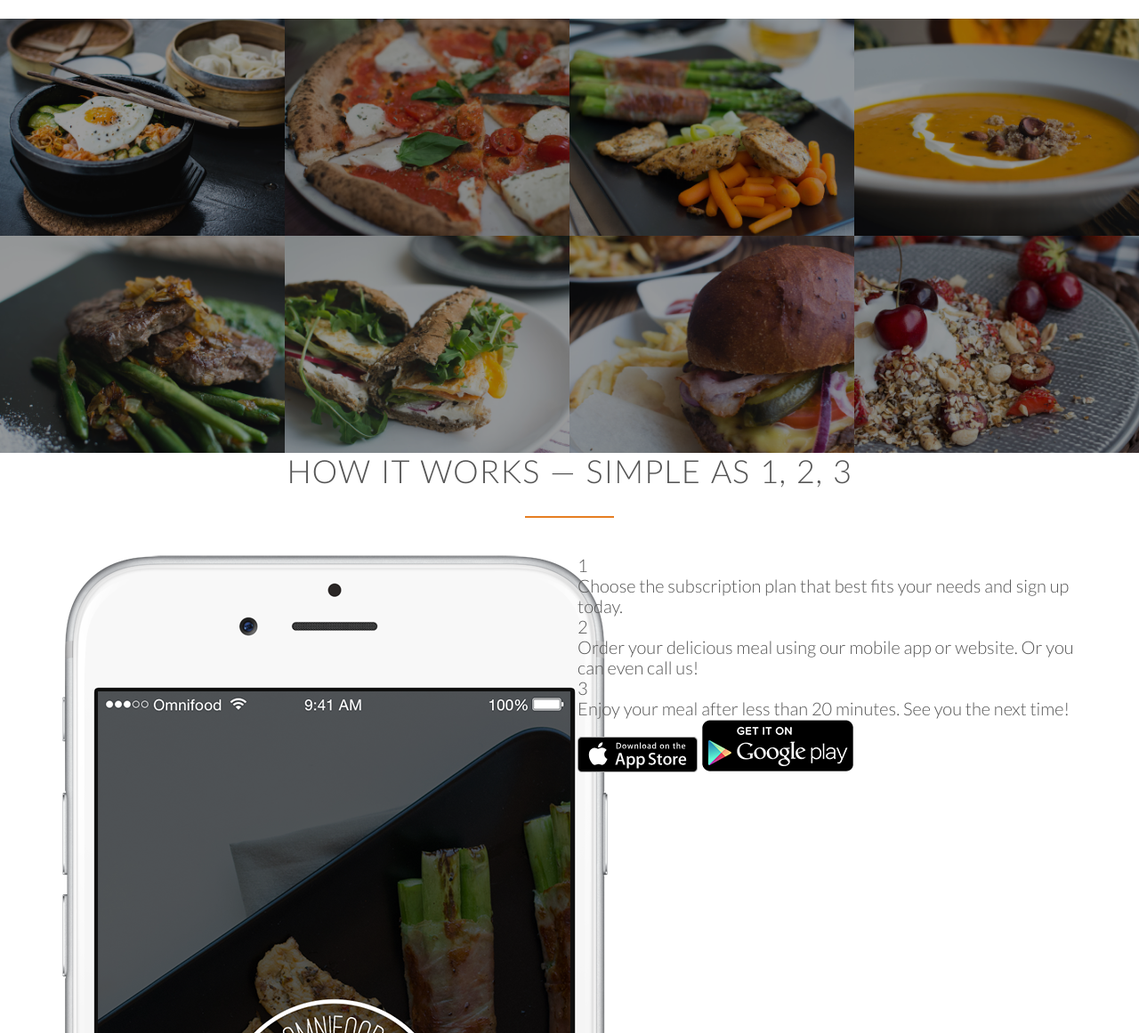
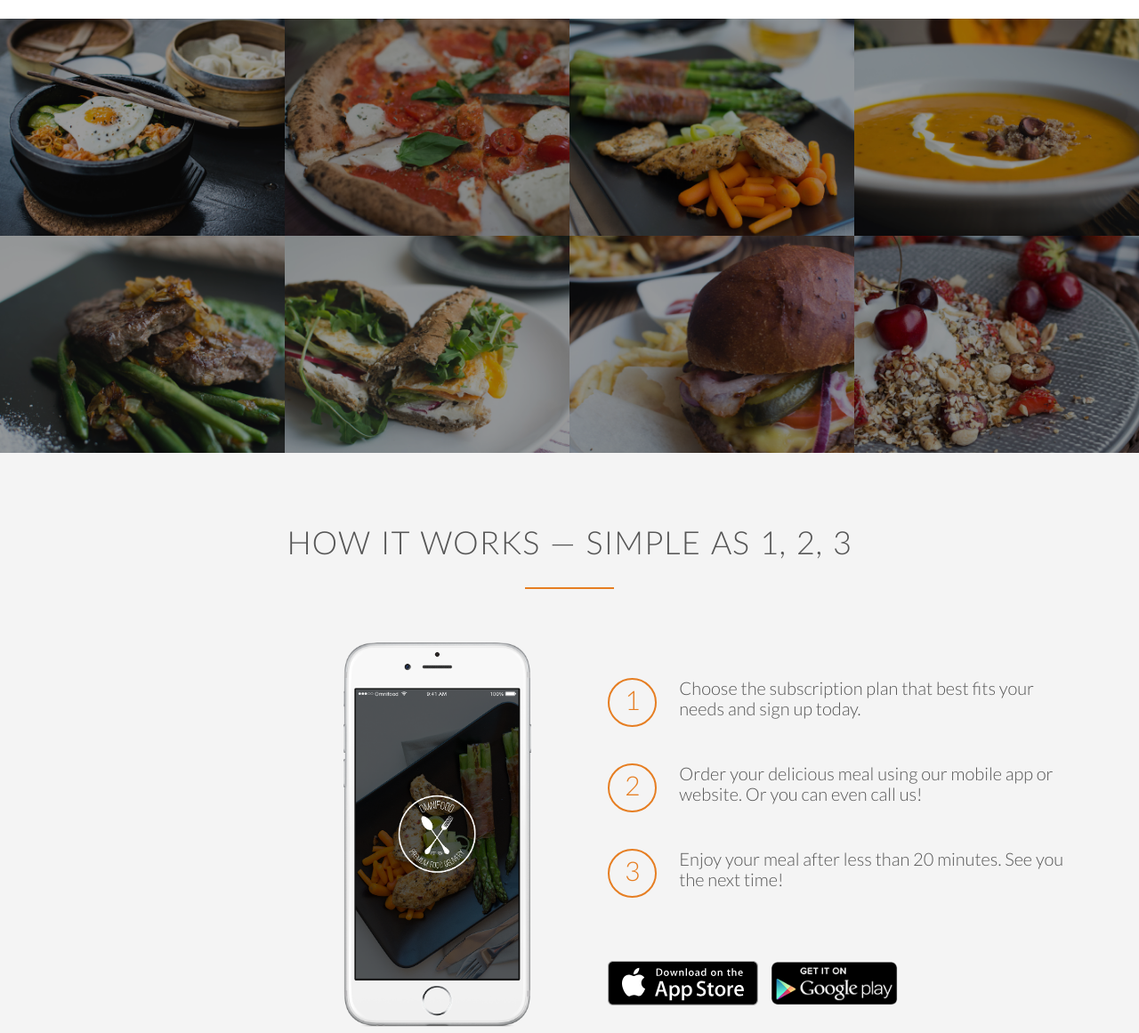
Before and after one commit to TimZeng/Omnifood, a plain HTML site: page index.html in a window 1280 px wide. Shown: the part 1483-2644 px from the top of the page at 89% size. Drawn offline with Linux system fonts and the light colour scheme; files whose address does not match are found by name.

Commit message:
style how it works section

```diff
--- a/index.html
+++ b/index.html
@@ -76,7 +76,7 @@
   </section>
 
   <section class="section-meals">
-    <ul class="meals-showcase">
+    <ul class="meals-showcase clearfix">
       <li>
         <figure class="meal-photo">
           <img src="resources/img/1.jpg" alt="Korean bibimbap with egg and vegetables">
@@ -99,7 +99,7 @@
       </li>
     </ul>
 
-    <ul class="meals-showcase">
+    <ul class="meals-showcase clearfix">
       <li>
         <figure class="meal-photo">
           <img src="resources/img/5.jpg" alt="Paleo beef steak with vegetables">
@@ -128,10 +128,10 @@
       <h2>How it works &mdash; Simple as 1, 2, 3</h2>
     </div>
     <div class="row">
-      <div class="col span-1-of-2">
+      <div class="col span-1-of-2 steps-box">
         <img src="resources/img/app-iPhone.png" alt="Omnifood app on iPhone" class="app-screen">
       </div>
-      <div class="col span-1-of-2">
+      <div class="col span-1-of-2 steps-box">
         <div class="works-step">
           <div>1</div>
           <p>Choose the subscription plan that best fits your needs and sign up today.</p>
--- a/resources/css/style.css
+++ b/resources/css/style.css
@@ -19,6 +19,15 @@ html {
   font-weight: 300;
   font-size: 20px;
   text-rendering: optimizeLegibility;
+}
+
+.clearfix {zoom: 1;}
+.clearfix:after {
+  content: '.';
+  clear: both;
+  display: block;
+  height: 0;
+  visibility: hidden;
 }
 
 /* ----------------------------------------------------------- */
@@ -162,6 +171,7 @@ header {
   background-size: cover; /*to cover the entire space*/
   background-position: center; /*center background image*/
   height: 100vh; /*make header's height the same as the broswer view port*/
+  background-attachment: fixed; /*fix background image when scroll*/
 }
 
 .hero-text-box {
@@ -252,3 +262,55 @@ header {
   transform: scale(1.03); /*zoom out images when hover*/
   opacity: 1;
 }
+
+/* ----------------------------------------------------------- */
+/* How It Works */
+/* ----------------------------------------------------------- */
+
+.section-steps {
+  background-color: #f4f4f4;
+}
+
+.steps-box:first-child {
+  text-align: right; /*text-align works for any inline and inline-block elements*/
+  padding-right: 3%;
+  margin-top: 30px;
+}
+
+.steps-box:last-child {
+  padding-left: 3%;
+  margin-top: 70px;
+}
+
+.app-screen {
+  width: 40%;
+  height: auto;
+}
+
+.works-step {
+  margin-bottom: 50px;
+}
+
+.works-step:last-of-type {
+  margin-bottom: 80px;
+}
+
+.works-step div {
+  color: #e67e22;
+  border: 2px solid #e67e22;
+  display: inline-block;
+  float: left;
+  border-radius: 50%;
+  height: 55px;
+  width: 55px;
+  text-align: center;
+  padding: 5px;
+  font-size: 150%;
+  margin-right: 25px;
+}
+
+.btn-app img {
+  height: 50px;
+  width: auto;
+  margin-right: 10px;
+}
```
